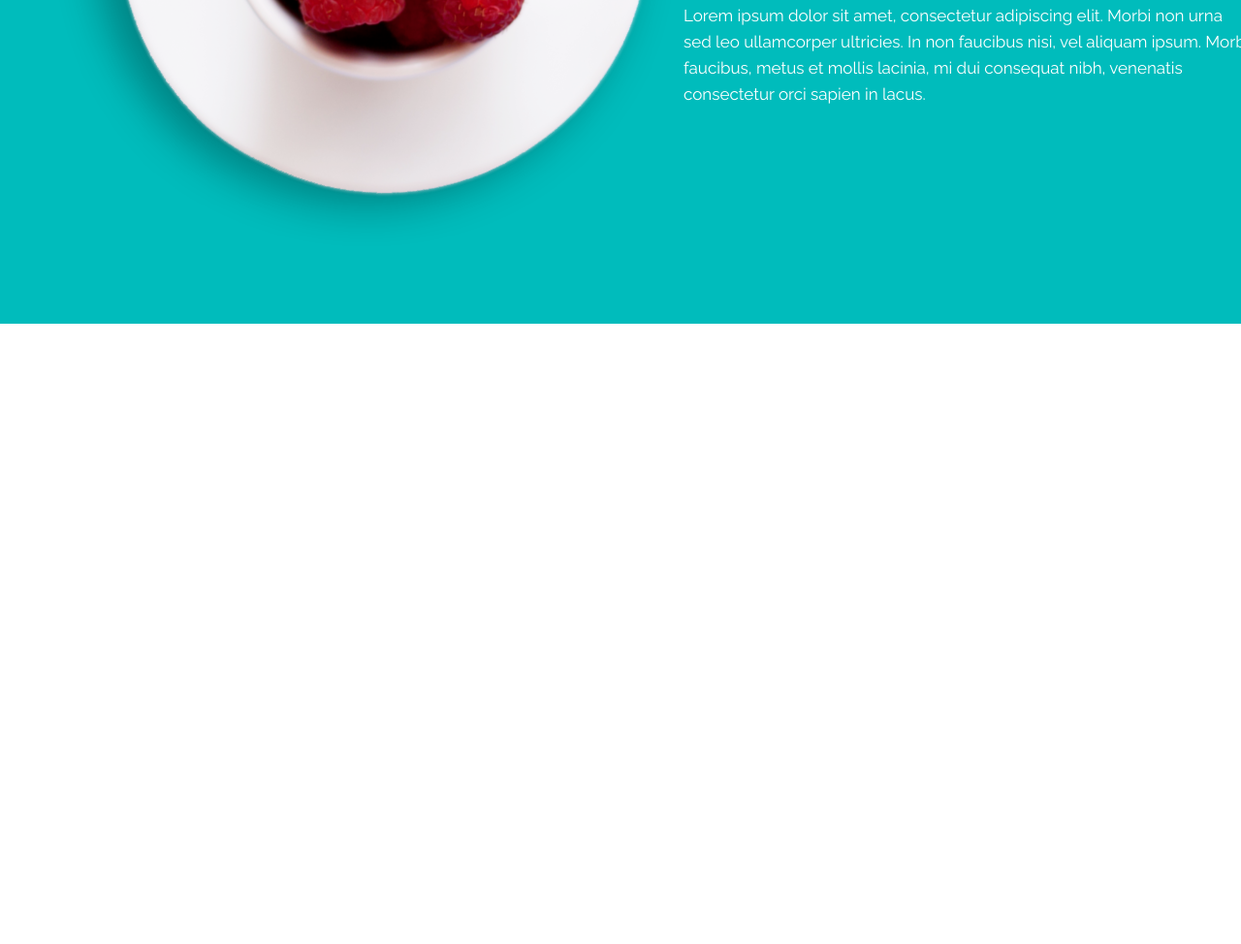
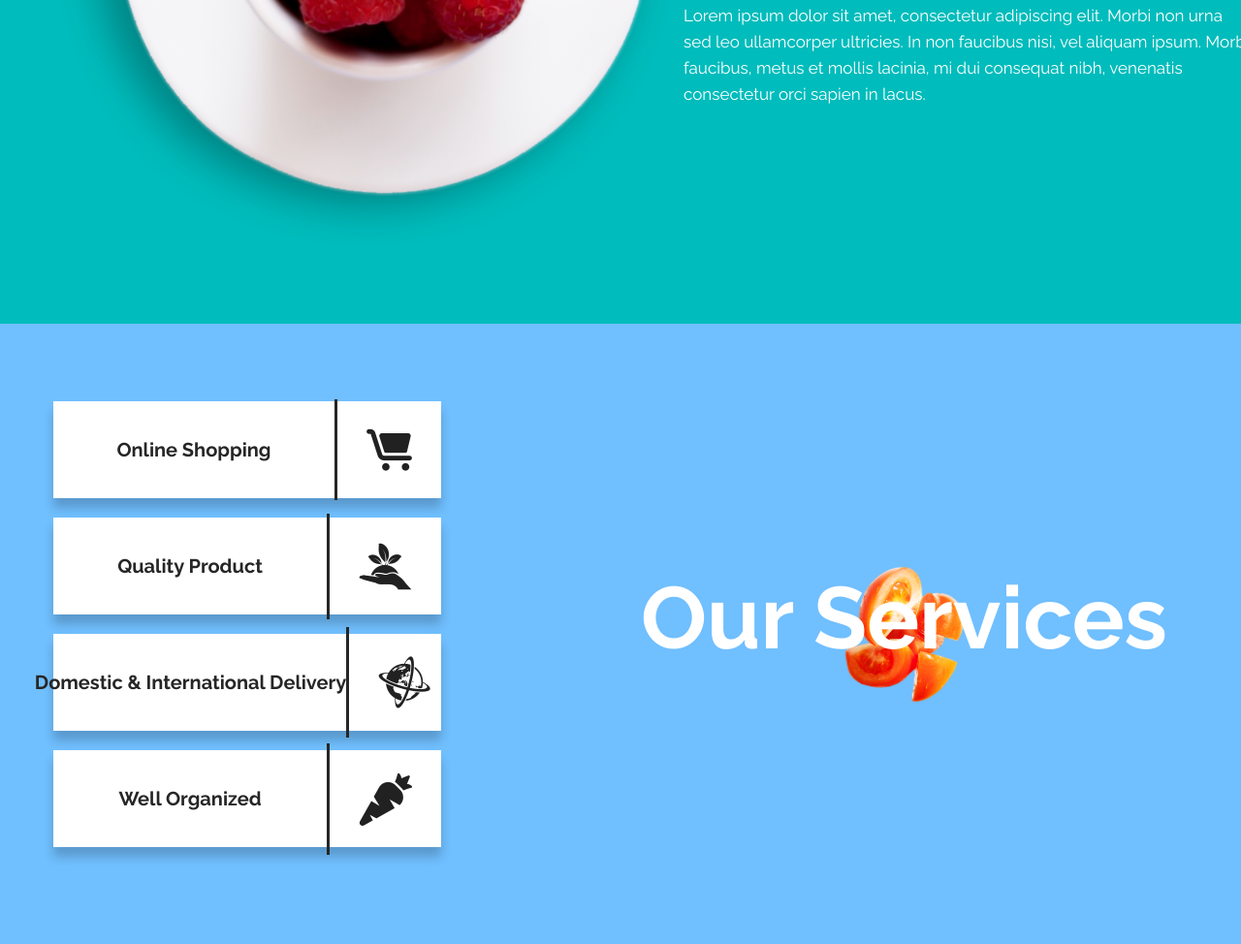
Before and after one commit to JKarwatka/cahee-website-template, a website: page index.html in a window 1280 px wide. Shown: the part 1270-2244 px from the top of the page at 97% size. Before the commit the page ends 1604 px from the top, so only its background shows below. Drawn offline with nearby package versions, Linux system fonts and the light colour scheme.

Commit message:
add section services, organize scss files

```diff
--- a/index.html
+++ b/index.html
@@ -73,6 +73,32 @@
           </div>
         </div>
       </section>
+
+      <section class="section-services">
+        <div class="container section-services__container">
+          <div class="section-about__cards-container">
+            <div class="card">
+              <h3 class="card__title">Online Shopping</h3>
+              <img class="card__image" src="./img/icon1.png" alt="" />
+            </div>
+            <div class="card">
+              <h3 class="card__title">Quality Product</h3>
+              <img class="card__image" src="./img/icon2.png" alt="" />
+            </div>
+            <div class="card">
+              <h3 class="card__title">Domestic & International Delivery</h3>
+              <img class="card__image" src="./img/icon3.png" alt="" />
+            </div>
+            <div class="card">
+              <h3 class="card__title">Well Organized</h3>
+              <img class="card__image" src="./img/icon4.png" alt="" />
+            </div>
+          </div>
+          <div class="section-services__title-container">
+            <h2 class="section-title">Our Services</h2>
+          </div>
+        </div>
+      </section>
     </main>
 
     <script src="js/vendor/modernizr-3.6.0.min.js"></script>
--- a/scss/_variables.scss
+++ b/scss/abstracts/_variables.scss
@@ -2,3 +2,4 @@ $color-font-primary: #262626;
 $color-font-secondary: #fff;
 $color-btn-background: #ff6033;
 $color-section-about: #00bcbc;
+$color-section-services: #70bfff;
--- /dev/null
+++ b/scss/components/_card.scss
@@ -0,0 +1,23 @@
+.card {
+  display: flex;
+  align-items: center;
+  justify-content: center;
+  width: 40rem;
+  height: 10rem;
+  margin-bottom: 2rem;
+  box-shadow: 0 1rem 1rem rgba( #000000, 0.2);
+  color: $color-font-primary;
+  background-color: white;
+
+  &__title {
+    font-size: 2rem;
+    flex: 1 0 auto;
+    text-align: center;
+  }
+
+  &__image {
+    border-left: 0.3rem solid $color-font-primary;
+    padding: 3rem;
+    flex: 0 0 20%;
+  }
+}
--- a/scss/_section-about.scss
+++ b/scss/layout/_section-about.scss
@@ -5,7 +5,7 @@
   &__container {
     display: flex;
     align-items: center;
-    justify-content: space-around;
+    justify-content: space-between;
     padding-top: 8rem;
     padding-bottom: 8rem;
   }
--- /dev/null
+++ b/scss/layout/_section-services.scss
@@ -0,0 +1,31 @@
+.section-services {
+  background-color: $color-section-services;
+  color: $color-font-secondary;
+
+  padding-bottom: 8rem;
+  padding-top: 8rem;
+
+  &__container {
+    display: flex;
+    align-items: center;
+    justify-content: space-between;
+  }
+
+  &__cards-container {
+    flex: 0 0 50%;
+  }
+
+  &__title-container {
+    display: flex;
+    align-items: center;
+    justify-content: center;
+    justify-self: stretch;
+    width: 100%;
+    height: 100%;
+    background-image: url(../../img/services-background.png);
+    background-size: contain;
+    background-position: center;
+    background-repeat: no-repeat;
+    flex: 0 0 50%;
+  }
+}
--- a/scss/main.scss
+++ b/scss/main.scss
@@ -1,8 +1,10 @@
-@import './mixins';
-@import './variables';
+@import './abstracts/mixins';
+@import './abstracts/variables';
 @import './base';
 @import './typography';
-@import './container';
-@import './btn';
-@import './header';
-@import './section-about';
+@import './components/container';
+@import './components/btn';
+@import './components/card';
+@import './layout/header';
+@import './layout/section-about';
+@import './layout/section-services';
```
Also changed, not shown: css/main.css, img/icon1.png (added), img/icon2.png (added), img/icon3.png (added), img/icon4.png (added), img/services-background.png (added), scss/abstracts/_mixins.scss (renamed from scss/_mixins.scss), scss/components/_btn.scss (renamed from scss/_btn.scss), scss/components/_container.scss (renamed from scss/_container.scss), scss/layout/_header.scss (renamed from scss/_header.scss).
